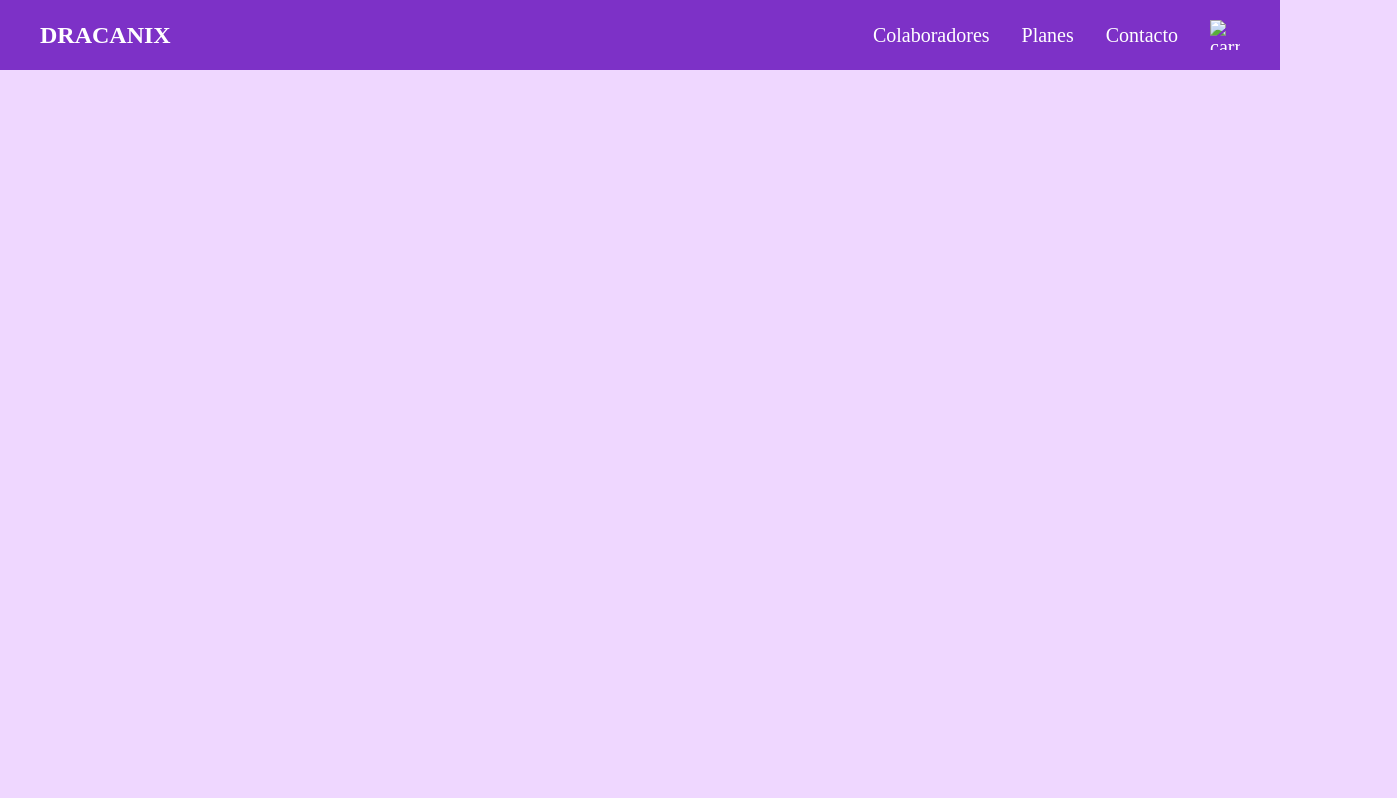
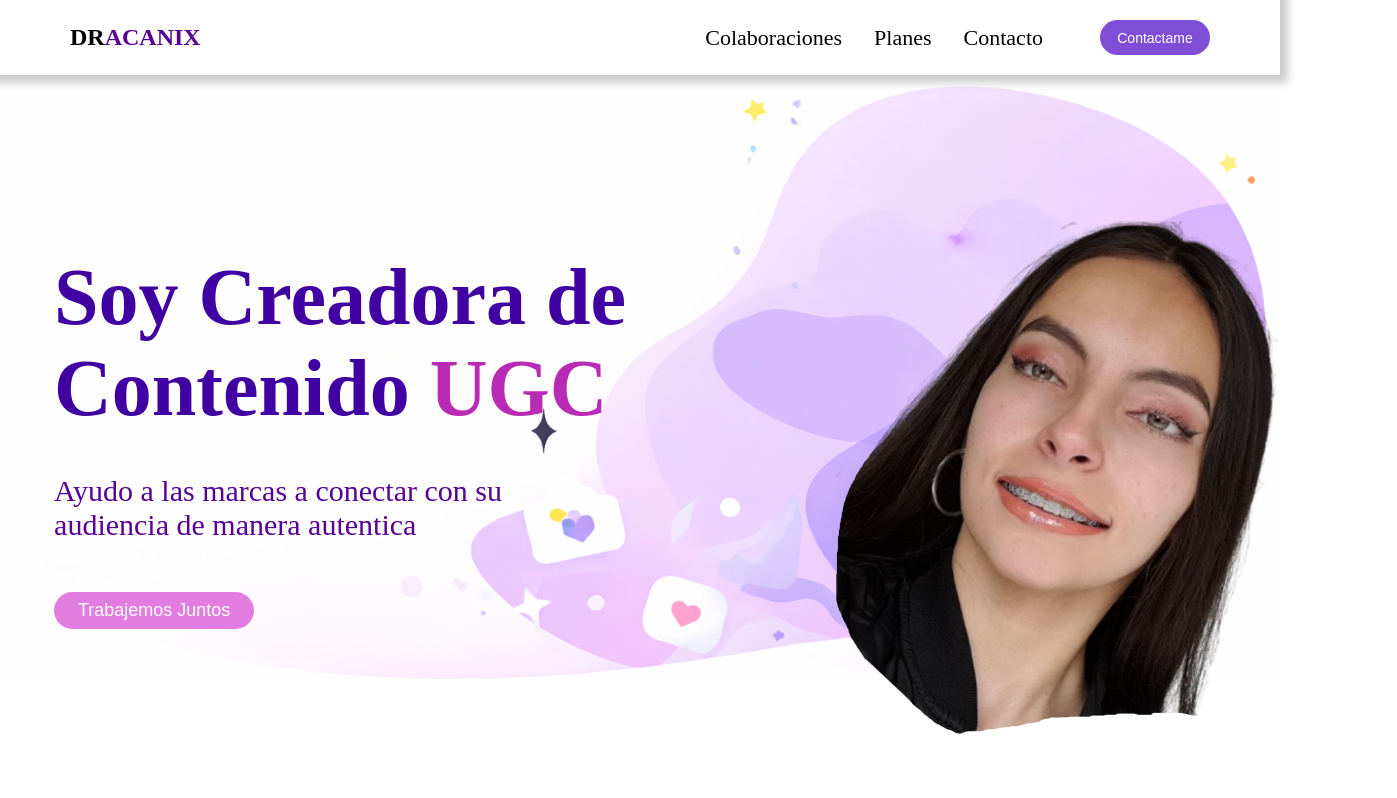
Before and after one commit to JU4N3S21/1er_proyecto, a plain HTML site: page index.html in a window 1280 px wide. Shown: the whole page, 1397 px wide, since content can reach past the window. Drawn offline with Linux system fonts and the light colour scheme.

Commit message:
Empecé la página desde cero, nuevo nav menu y creación del main, por ahora solo en pantalla grande, aun no responsive

```diff
--- a/css/index.css
+++ b/css/index.css
@@ -1,9 +1,14 @@
 :root{
-    --text_logo: #FA4396;
-    --bg_menu: #7d31c7;
-    --text_menu: white;
-    --bg: #efd7ff;
+    --text_logo: Black;
+    --bg_menu: white;
+    --text_menu: black;
+    --bg: white;
     --letter_menu: 'Droid Serif', serif;
+    --bg-button: #7f4dd6;
+    --bg-button-sec: #e27ddf;
+    --text-main: #4100a2;
+    --text-main-sec: #b92ab5;
+    --text-main-p: #560097;
 }
 
 * {
@@ -13,18 +18,27 @@
 }
 
 body{
-    background-color: #efd7ff;
+    background-color: var(--bg);
     font-family: var(--letter_menu);
 }
+
+/*Barra de navegación*/
 
 .nav{
     background-color: var(--bg_menu);
     color: var(--text_menu);
     display: flex;
     justify-content: space-between;
-    padding: 20px 40px;
+    padding: 20px 70px;
     align-items: center;
+    box-shadow: 0px 0px 8px 8px #ccc;
+    position: fixed;
+    width: 100%;
+    z-index: 100;
+}
 
+.acanix{
+    color: #560097;
 }
 
 .nav-right{
@@ -36,14 +50,78 @@ body{
 }
 
 .nav-bar{
+    text-decoration: none;
     list-style: none;
     display: flex;
     gap: 32px;
+    padding-right: 25px;
 }
 
-.img-nav{
-    width: 30px;
-    height: 30px;
+.nav-bar a{
+    text-decoration: none;
+    color: var(--letter_menu);
+    font-size: 22px;
+}
+
+.btn-nav{
+    height: 35px;
+    width: 110px;
+    background-color: var(--bg-button);
+    color: white;
+    border-radius: 100px;
+    font-size: 14px;
+    border: none;
+}
+
+/*main*/
+.main{
+    display: flex;
+    justify-content: center;
+    padding-top: 85px;
+}
+
+.main-bg{
+    z-index: 1;
+    position: absolute;
     max-width: 100%;
     max-height: 100%;
 }
+
+.main-content{
+    display: flex;
+    align-items: center;
+    z-index: 10;
+    position: absolute;
+}
+
+.main-img{
+    height: 700px;
+    transform: translate(121px,10px);
+}
+
+.main-content-text h1{
+    color: var(--text-main);
+    font-size: 80px;
+    transform: translate(50px,-40px);
+}
+
+.ugc{
+    color: var(--text-main-sec);
+}
+
+.main-content-text p{
+    font-size: 30px;
+    color: var(--text-main-p);
+    transform: translate(50px,0px);
+}
+
+.btn-main{
+    font-size: 18px;
+    background-color: var(--bg-button-sec);
+    color: white;
+    border-radius: 100px;
+    height: 37px;
+    width: 200px;
+    border: none;
+    transform: translate(50px,50px);
+}
--- a/index.html
+++ b/index.html
@@ -8,15 +8,26 @@
 </head>
 <body>
     <nav class="nav">
-        <div class="logo"><h1>DRACANIX</h1></div>
+        <div class="logo"><h1>DR<span class="acanix">ACANIX</span></h1></div>
         <div class="nav-right">
             <ul class="nav-bar">
-                <li>Colaboradores</li>
-                <li>Planes</li>
-                <li>Contacto</li>
+                <li><a href="">Colaboraciones</a></li>
+                <li><a href="">Planes</a></li>
+                <li><a href="">Contacto</a></li>
             </ul>
-            <img class="img-nav" src="./img/carrito.png" alt="carrito">
+            <button class="btn-nav">Contactame</button>
         </div>
     </nav>
+    <main class="main">
+        <div class="main-content">
+            <div class="main-content-text">
+                <h1>Soy Creadora de <br> Contenido <span class="ugc">UGC</span></h1>
+                <p>Ayudo a las marcas a conectar con su <br> audiencia de manera autentica</p>
+                <button class="btn-main">Trabajemos Juntos</button>
+            </div>
+            <img src="./img/Dracanix main.png" alt="DRACANIX" class="main-img">
+        </div>
+        <img src="./img/fondo main.png" alt="" class="main-bg">
+    </main>
 </body>
 </html>
```
Also changed, not shown: img/Dracanix main.png (added), img/fondo main.png (added).
